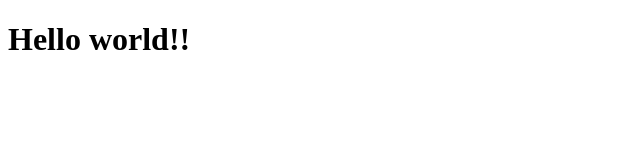
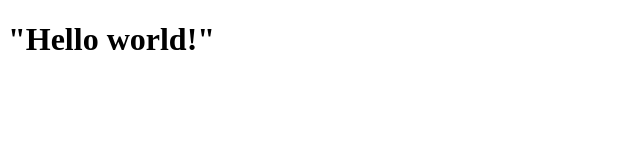
Before and after one commit to Emanuel-Almada/estudosDeProgramacao, a Next.js app: page / in a window 1280 px wide. Shown: the top 160 px of the page, without its empty margins (0-640 px from the left). Built offline with nearby package versions, Linux system fonts and the light colour scheme.

Commit message:
alteracao na funcao Home

```diff
--- a/pages/index.js
+++ b/pages/index.js
@@ -1,5 +1,6 @@
 function Home () {
-    return <h1>Hello world!! </h1>
+    return <h1> "Hello world!" </h1>
 }
+console.log("Hello world too!");
 
 export default Home
```
